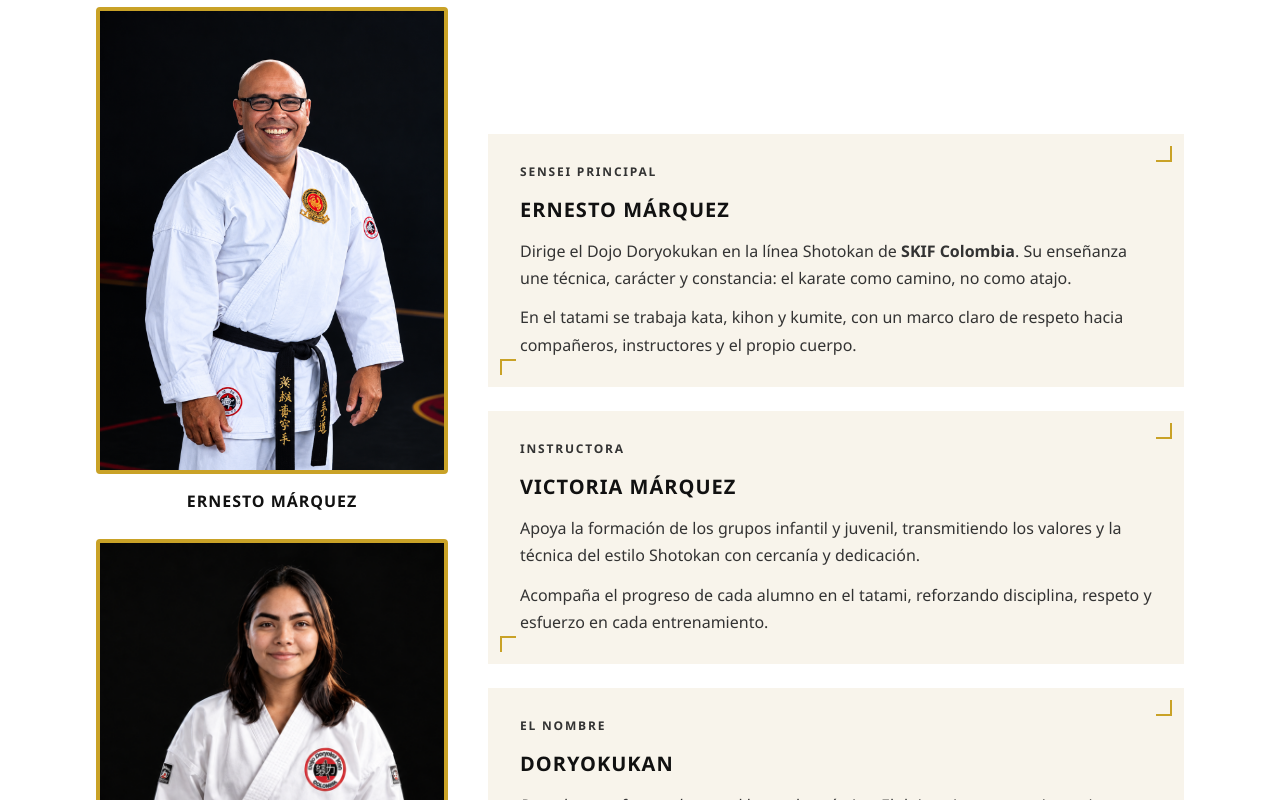
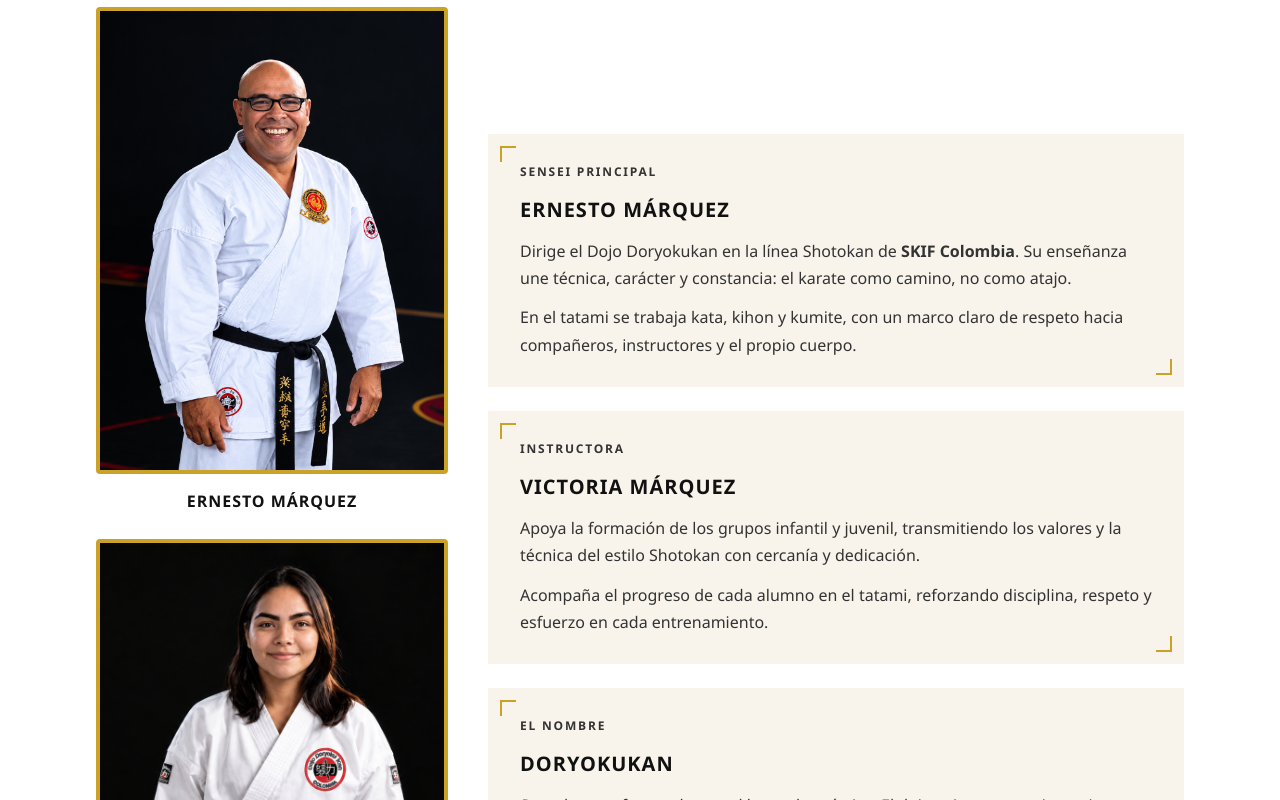
Before and after one commit to edwardlarsson94/doryoku-kan, an Angular app: page / in a window 1280 px wide. Shown: the part 980-1780 px from the top of the page. Built offline with nearby package versions, Linux system fonts and the light colour scheme.

Commit message:
25 - fix border in senseis

```diff
--- a/src/app/components/about-section/about-section.css
+++ b/src/app/components/about-section/about-section.css
@@ -47,13 +47,13 @@
 }
 
 .tarjeta::before {
-  top: 0.75rem;
+  bottom: 0.75rem;
   right: 0.75rem;
   border-width: 0 2px 2px 0;
 }
 
 .tarjeta::after {
-  bottom: 0.75rem;
+  top: 0.75rem;
   left: 0.75rem;
   border-width: 2px 0 0 2px;
 }
```
